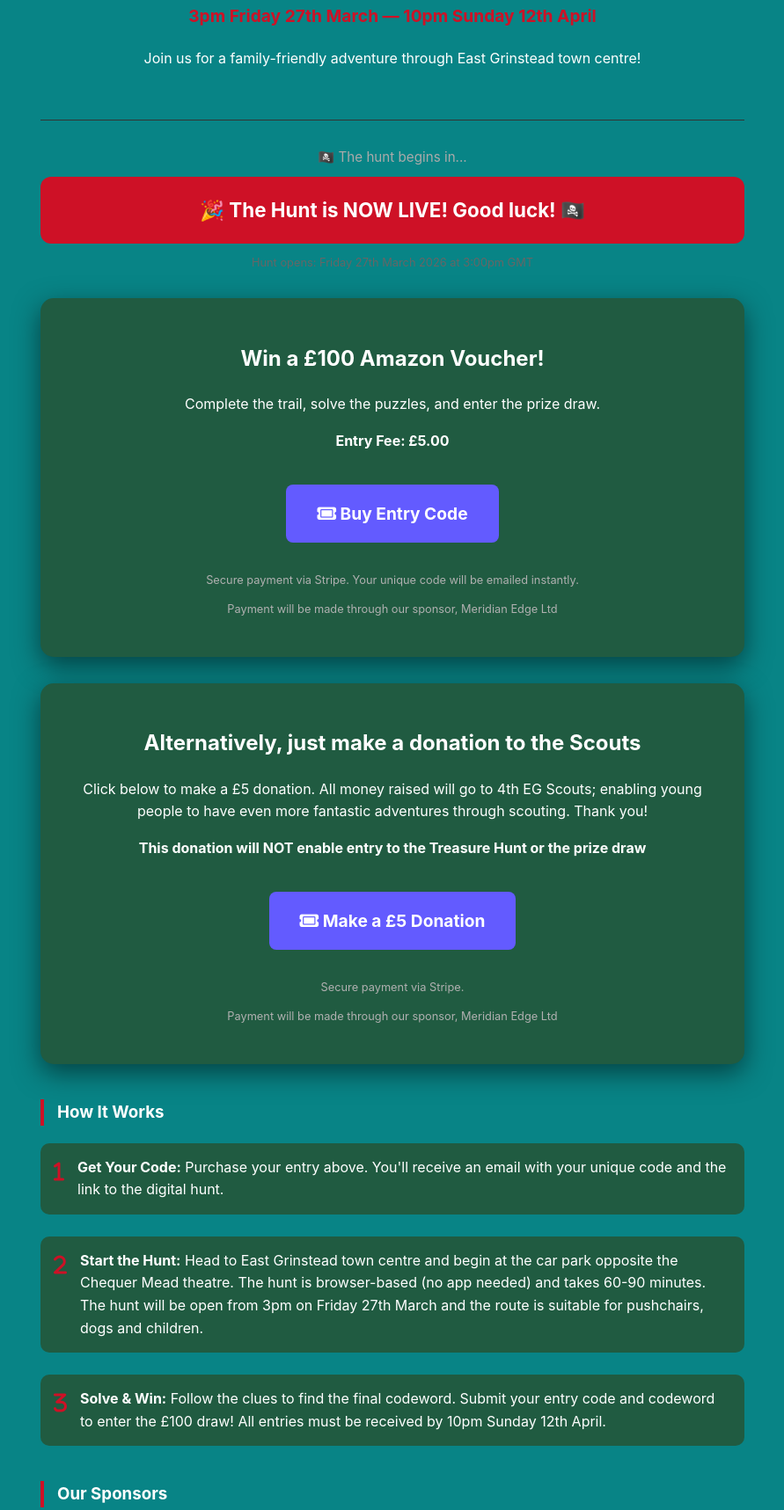
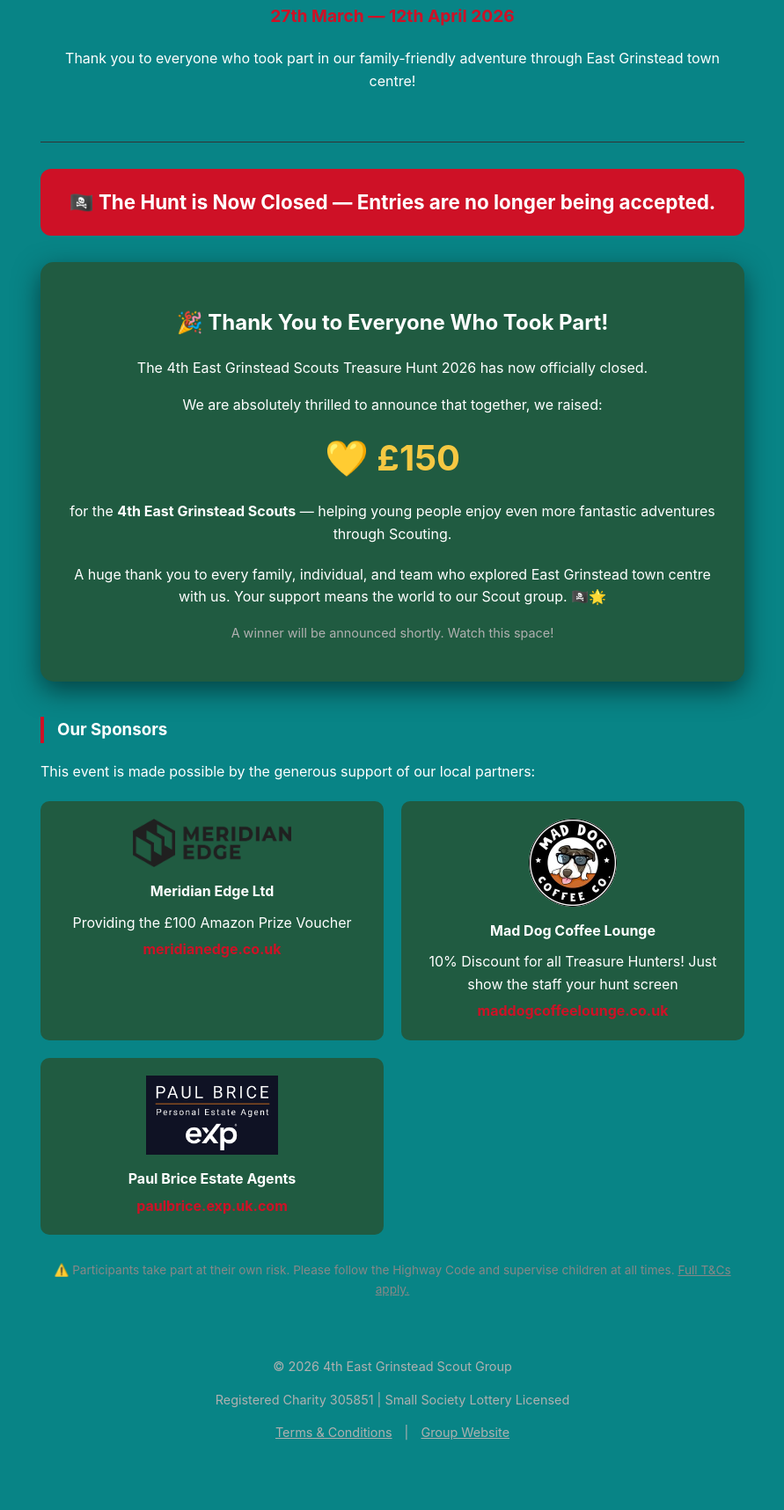
Before and after one commit to Colin2030/4thEGTreasureHunt, a plain HTML site: page index.html in a window 1280 px wide. Shown: the part 198-1915 px from the top of the page at 88% size, without its empty margins (194-1085 px from the left). Drawn offline with Linux system fonts and the light colour scheme.

Commit message:
Update index.html

```diff
--- a/index.html
+++ b/index.html
@@ -10,7 +10,7 @@
             --bg-color: #088486;
             --card-bg: #205b41;
             --accent: #ce1126; /* Scout Red accent */
-            --text-main: #ffffff;
+            --text-main: #ffff;
             --text-dim: #b0b0b0;
             --stripe-blue: #635bff;
         }
@@ -135,119 +135,25 @@
             <img src="images/fleur-de-lis-marque-white-png (1).png" alt="4th EG Scouts">
         </div>
         <h1>4th East Grinstead Scouts Treasure Hunt 2026</h1>
-        <div class="dates">3pm Friday 27th March — 10pm Sunday 12th April</div>
-        <p>Join us for a family-friendly adventure through East Grinstead town centre!</p>
+        <div class="dates">27th March — 12th April 2026</div>
+        <p>Thank you to everyone who took part in our family-friendly adventure through East Grinstead town centre!</p>
 
    </header>
-	<!-- Countdown Timer -->
+	<!-- Hunt Closed Banner -->
 <div style="text-align: center; margin: 30px 0;">
-    <p style="color: #aaa; font-size: 0.95rem; margin-bottom: 10px;">🏴‍☠️ The hunt begins in...</p>
-
-    <div id="countdown" style="display: flex; justify-content: center; gap: 15px; flex-wrap: wrap;">
-        <div style="background: #252525; border-radius: 10px; padding: 15px 20px; min-width: 70px;">
-            <div id="days" style="font-size: 2.5rem; font-weight: bold; color: #ce1126; line-height: 1;">--</div>
-            <div style="font-size: 0.8rem; color: #888; margin-top: 4px;">DAYS</div>
-        </div>
-        <div style="background: #252525; border-radius: 10px; padding: 15px 20px; min-width: 70px;">
-            <div id="hours" style="font-size: 2.5rem; font-weight: bold; color: #ce1126; line-height: 1;">--</div>
-            <div style="font-size: 0.8rem; color: #888; margin-top: 4px;">HOURS</div>
-        </div>
-        <div style="background: #252525; border-radius: 10px; padding: 15px 20px; min-width: 70px;">
-            <div id="minutes" style="font-size: 2.5rem; font-weight: bold; color: #ce1126; line-height: 1;">--</div>
-            <div style="font-size: 0.8rem; color: #888; margin-top: 4px;">MINS</div>
-        </div>
-        <div style="background: #252525; border-radius: 10px; padding: 15px 20px; min-width: 70px;">
-            <div id="seconds" style="font-size: 2.5rem; font-weight: bold; color: #ce1126; line-height: 1;">--</div>
-            <div style="font-size: 0.8rem; color: #888; margin-top: 4px;">SECS</div>
-        </div>
+    <div style="background: #ce1126; color: white; padding: 20px 30px; border-radius: 12px; font-size: 1.4rem; font-weight: bold;">
+        🏴‍☠️ The Hunt is Now Closed — Entries are no longer being accepted.
     </div>
-
-    <!-- This message replaces the timer when the hunt is live -->
-    <div id="huntLive" style="display: none; background: #ce1126; color: white;
-         padding: 20px 30px; border-radius: 12px; font-size: 1.4rem;
-         font-weight: bold; margin-top: 10px;">
-        🎉 The Hunt is NOW LIVE! Good luck! 🏴‍☠️
-    </div>
-
-    <p style="color: #666; font-size: 0.8rem; margin-top: 12px;">
-        Hunt opens: Friday 27th March 2026 at 3:00pm GMT
-    </p>
-
-<script>
-    // ✅ Set your launch date/time here (ISO format, GMT = UTC)
-    const LAUNCH_DATE = new Date("2026-03-27T15:00:00Z");
-
-    function updateCountdown() {
-        const now = new Date();
-        const diff = LAUNCH_DATE - now;
-
-        if (diff <= 0) {
-            // Hunt is live — hide timer, show live message
-            document.getElementById("countdown").style.display = "none";
-            document.getElementById("huntLive").style.display = "block";
-            return;
-        }
-
-        const days    = Math.floor(diff / (1000 * 60 * 60 * 24));
-        const hours   = Math.floor((diff % (1000 * 60 * 60 * 24)) / (1000 * 60 * 60));
-        const minutes = Math.floor((diff % (1000 * 60 * 60)) / (1000 * 60));
-        const seconds = Math.floor((diff % (1000 * 60)) / 1000);
-
-        document.getElementById("days").textContent    = String(days).padStart(2, "0");
-        document.getElementById("hours").textContent   = String(hours).padStart(2, "0");
-        document.getElementById("minutes").textContent = String(minutes).padStart(2, "0");
-        document.getElementById("seconds").textContent = String(seconds).padStart(2, "0");
-    }
-
-    // Run immediately then update every second
-    updateCountdown();
-    setInterval(updateCountdown, 1000);
-</script>
 </div>
 
     <div class="hero-card">
-        <h2>Win a £100 Amazon Voucher!</h2>
-        <p>Complete the trail, solve the puzzles, and enter the prize draw.</p>
-        <p><strong>Entry Fee: £5.00</strong></p>
-        <a href="https://buy.stripe.com/8x228rbE14xx2PO2ISbo400" class="btn">
-            <i class="fa-solid fa-ticket"></i> Buy Entry Code
-        </a>
-        <p style="font-size: 0.8rem; color: var(--text-dim);">Secure payment via Stripe. Your unique code will be emailed instantly.</p>
-		<p style="font-size: 0.8rem; color: var(--text-dim);">Payment will be made through our sponsor, Meridian Edge Ltd</p>
-    </div>
-
-	 <div class="hero-card">
-        <h2>Alternatively, just make a donation to the Scouts</h2>
-        <p>Click below to make a £5 donation. All money raised will go to 4th EG Scouts; enabling young people to have even more fantastic adventures through scouting. Thank you!</p>
-        <p><strong>This donation will NOT enable entry to the Treasure Hunt or the prize draw</strong></p>
-        <a href="https://buy.stripe.com/8x2eVd0Znd43aig3MWbo401" class="btn">
-            <i class="fa-solid fa-ticket"></i> Make a £5 Donation
-        </a>
-        <p style="font-size: 0.8rem; color: var(--text-dim);">Secure payment via Stripe.</p>
-		<p style="font-size: 0.8rem; color: var(--text-dim);">Payment will be made through our sponsor, Meridian Edge Ltd</p>
-    </div>
-
-    <h3 class="section-title">How It Works</h3>
-
-    <div class="step">
-        <i class="fa-solid fa-1"></i>
-        <div>
-            <strong>Get Your Code:</strong> Purchase your entry above. You'll receive an email with your unique code and the link to the digital hunt.
-        </div>
-    </div>
-
-    <div class="step">
-        <i class="fa-solid fa-2"></i>
-        <div>
-            <strong>Start the Hunt:</strong> Head to East Grinstead town centre and begin at the car park opposite the Chequer Mead theatre. The hunt is browser-based (no app needed) and takes 60-90 minutes. The hunt will be open from 3pm on Friday 27th March and the route is suitable for pushchairs, dogs and children.
-        </div>
-    </div>
-
-    <div class="step">
-        <i class="fa-solid fa-3"></i>
-        <div>
-            <strong>Solve & Win:</strong> Follow the clues to find the final codeword. Submit your entry code and codeword to enter the £100 draw! All entries must be received by 10pm Sunday 12th April.
-        </div>
+        <h2>🎉 Thank You to Everyone Who Took Part!</h2>
+        <p>The 4th East Grinstead Scouts Treasure Hunt 2026 has now officially closed.</p>
+        <p>We are absolutely thrilled to announce that together, we raised:</p>
+        <p style="font-size: 2.5rem; font-weight: bold; color: #f5c842; margin: 10px 0;">💛 £150</p>
+        <p>for the <strong>4th East Grinstead Scouts</strong> — helping young people enjoy even more fantastic adventures through Scouting.</p>
+        <p style="margin-top: 20px;">A huge thank you to every family, individual, and team who explored East Grinstead town centre with us. Your support means the world to our Scout group. 🏴‍☠️🌟</p>
+        <p style="font-size: 0.9rem; color: var(--text-dim); margin-top: 15px;">A winner will be announced shortly. Watch this space!</p>
     </div>
 
 
```
